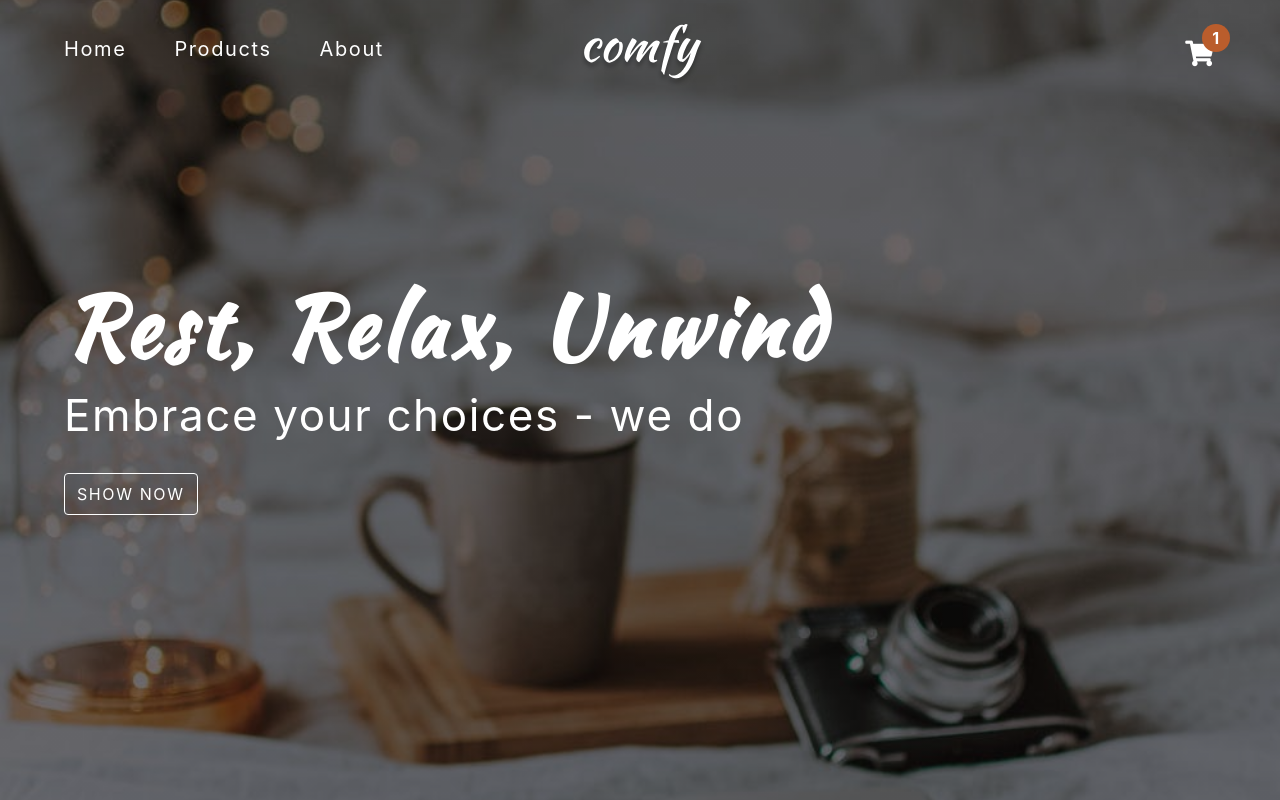
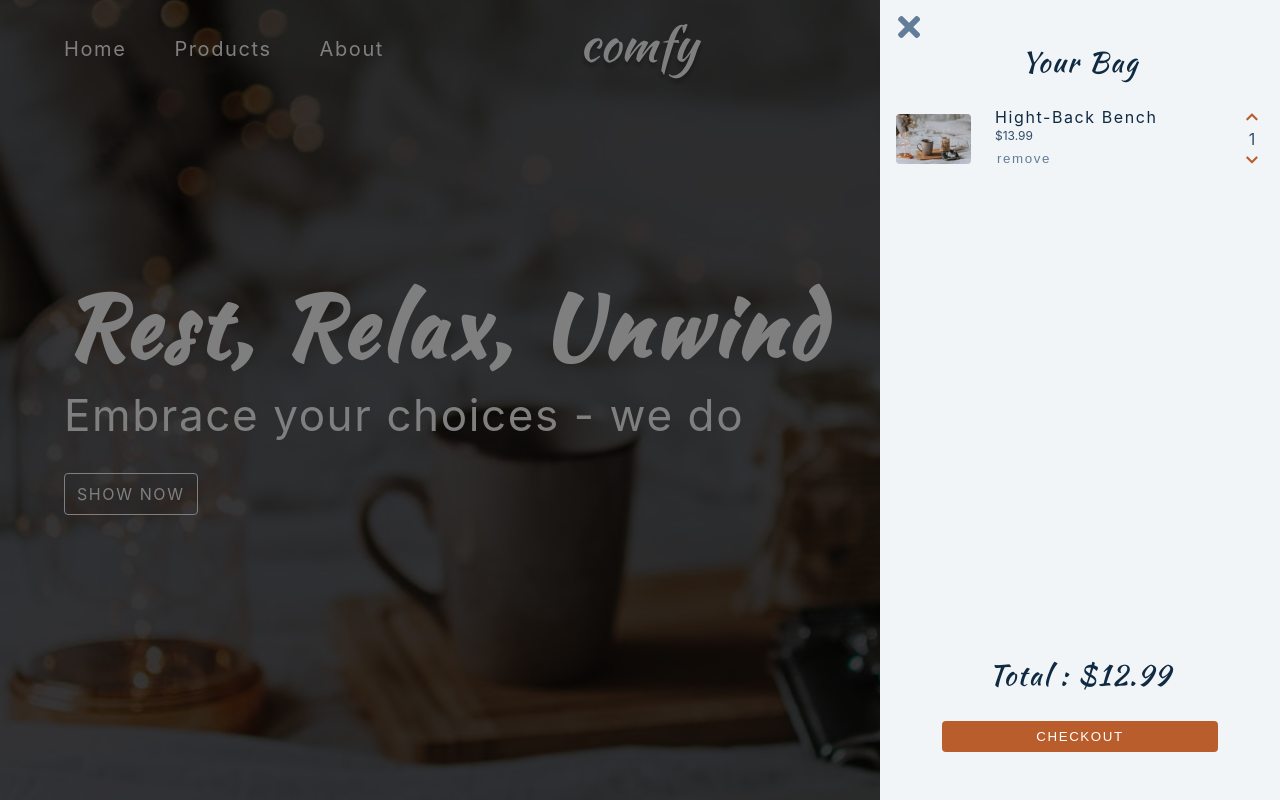
Before and after one commit to IlyaMur/furniture_store, a plain HTML site: page index.html in a window 1280 px wide. Drawn offline with Linux system fonts and the light colour scheme.

Commit message:
add cart structure

```diff
--- a/index.html
+++ b/index.html
@@ -99,7 +99,47 @@
         </li>
       </ul>
     </aside>
+  </div>
+  <!-- cart -->
+  <div class="cart-overlay show">
+    <aside class="cart">
+      <button class="cart-close">
+        <i class="fas fa-times"></i>
+      </button>
+      <header>
+        <h3 class="text-slanted">your bag</h3>
+      </header>
+      <!-- cart-items -->
+      <div class="cart-items">
+        <!-- single item -->
+        <article class="cart-item" data-id="">
+          <img src="./images/main-bcg.jpeg" class="cart-item-img" alt="name">
+          <!-- item info -->
+          <div>
+            <h4 class="cart-item-name">hight-back bench</h4>
+            <p class="cart-item-price">$13.99</p>
+            <button class="cart-item-remove-btn">remove</button>
+          </div>
+          <!-- amount-toggle -->
+          <div>
+            <button class="cart-item-increase-btn">
+              <i class="fas fa-chevron-up"></i>
+            </button>
+            <p class="cart-item-amount">1</p>
+            <button class="cart-item-decrease-btn">
+              <i class="fas fa-chevron-down"></i>
+            </button>
 
+          </div>
+        </article>
+        <!-- end of single item -->
+      </div>
+      <!-- footer -->
+      <footer>
+        <h3 class="cart-total text-slanted">total : $12.99</h3>
+        <button class="cart-checkout btn">checkout</button>
+      </footer>
+    </aside>
   </div>
   <script type="module" src="index.js"></script>
 </body>
```
